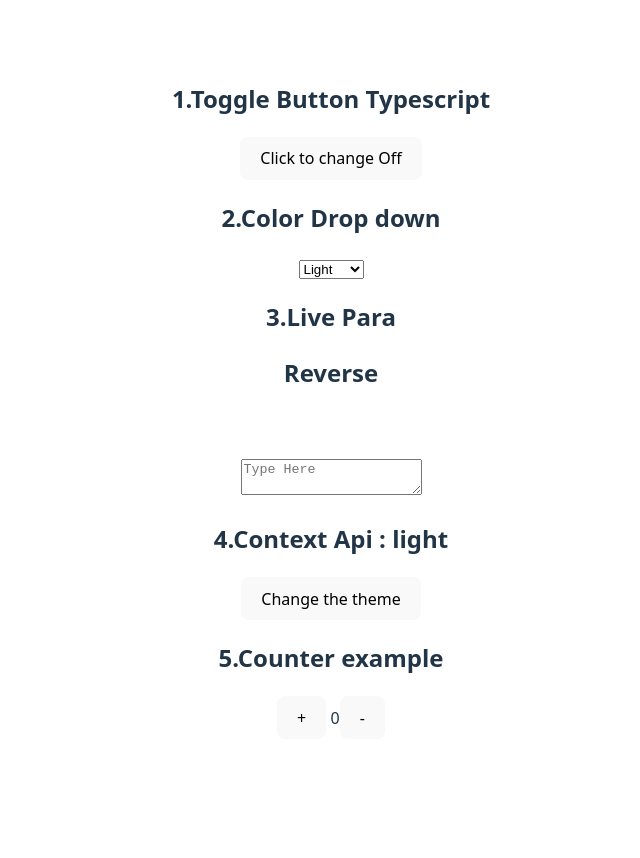
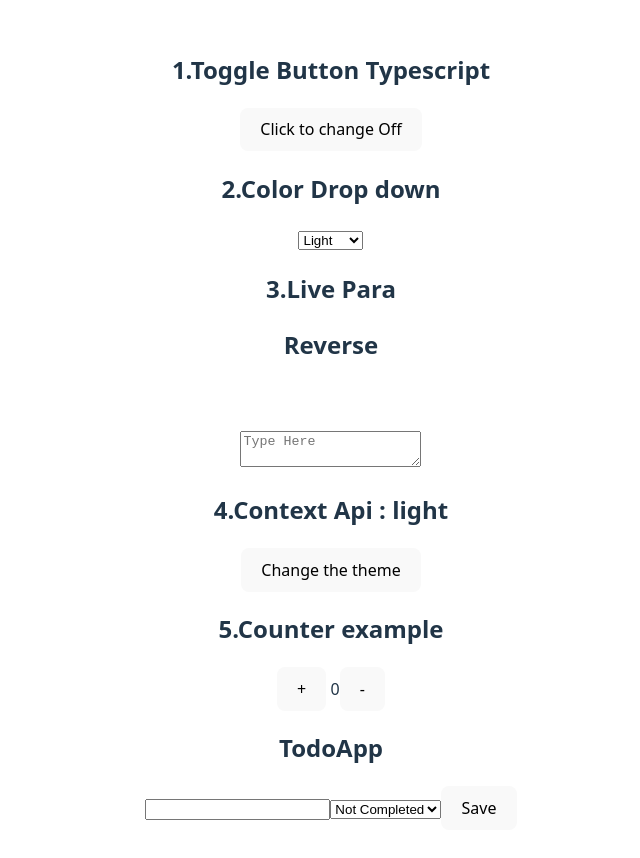
Before and after one commit to lmadhuranga/react-questions, a React (Vite) app: page / in a window 1280 px wide. Shown: the top 858 px of the page, without its empty margins (309-949 px from the left). Before the commit the page ends 800 px from the top, so only its background shows below. Built offline with nearby package versions, Linux system fonts and the light colour scheme.

Commit message:
added todo

```diff
--- a/src/App.tsx
+++ b/src/App.tsx
@@ -6,6 +6,7 @@ import { LiveParagraph } from './components/LiveParagraph'
 import { ToggleButton } from './components/ToggleButton'
 import { ThemeContext } from './contexts/ThemeContext'
 import { Counter } from './components/Counter'
+import { TodoApp } from './components/TodoApp'
 
 function App() {
   const [theme, setTheme] = useState('light')
@@ -18,6 +19,7 @@ function App() {
         <ContextApi />
       </ThemeContext>
       <Counter />
+      <TodoApp />
     </>
   )
 }
--- /dev/null
+++ b/src/components/TodoApp.tsx
@@ -0,0 +1,47 @@
+import { useState } from "react"
+
+type Todo = {
+  title:string,
+  completed:boolean
+}
+
+export const TodoApp = () => {
+  const [todos, setTodos] = useState<Todo[]>([])
+  const [title, setTitle] = useState<string>("")
+  const [completed, setCompleted] = useState<boolean>(false)
+
+  const changeHandler = (value:number) => {
+    setCompleted(value===1?true:false)
+  }
+
+  const submitData = () => {
+    setTodos([...todos, {
+      title, completed
+    }]);
+    reset();
+  }
+
+  const reset = () => {
+    setTitle("")
+    setCompleted(false)
+  }
+
+  const removeHandler = (title:string) => {
+    setTodos(todos.filter((el)=>el.title!==title))
+  }
+
+  return (
+    <div>
+      <h2>TodoApp</h2>
+      {
+        todos.map((el, i)=><li key={i}>{el?.title} : {el?.completed?"✅":"❌"} <button onClick={()=>removeHandler(el.title)}>x</button></li>)
+      }
+      <input type="text" onChange={(e)=>setTitle(e.target.value.trim())}  value={title}/>
+      <select onChange={(e)=>changeHandler(Number(e.target.value))}>
+        <option value="0">Not Completed</option>
+        <option value="1">Completed</option>
+      </select>
+      <button onClick={submitData}>Save</button>
+    </div>
+  )
+}
```
